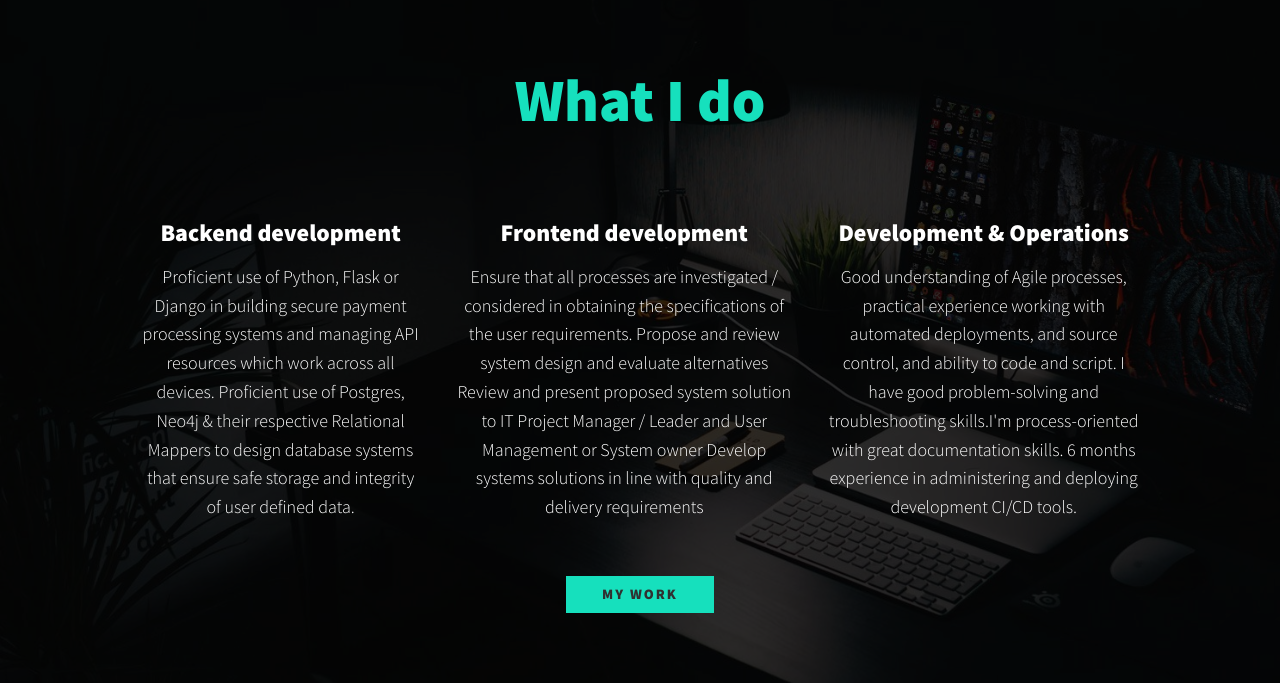
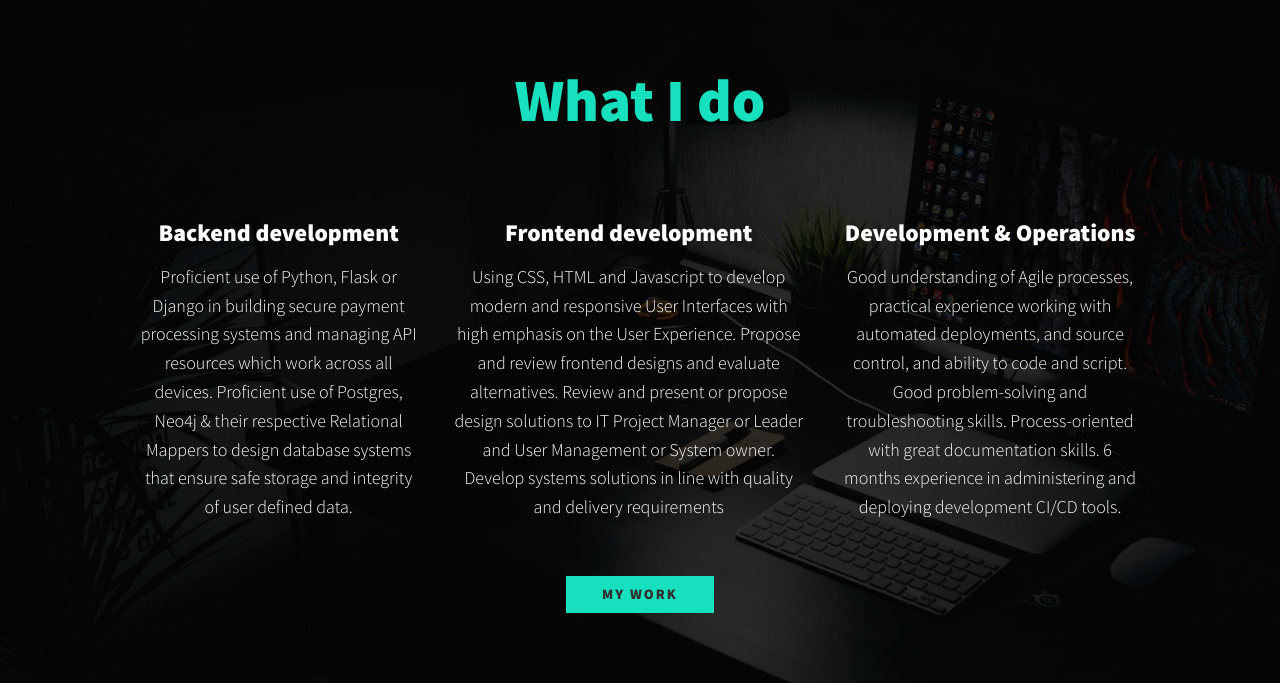
Before and after one commit to owen-eternal/my-portfolio, a Flask app: page /index in a window 1280 px wide; the page is wider, and only the part inside the window is pictured. Shown: the part 585-1268 px from the top of that part. Run offline with Flask 2, Linux system fonts and the light colour scheme; grey boxes are pictures that could not be loaded.

Commit message:
Update portforlio.html

```diff
--- a/templates/portforlio.html
+++ b/templates/portforlio.html
@@ -55,11 +55,11 @@
 
         <div class="service">
             <h3>Frontend development</h3>
-            <p>Ensure that all processes are investigated / considered in
-                obtaining the specifications of the user requirements. Propose
-                and review system design and evaluate alternatives Review
-                and present proposed system solution to IT Project Manager /
-                Leader and User Management or System owner Develop systems
+            <p> Using CSS, HTML and Javascript to develop modern and responsive
+                User Interfaces with high emphasis on the User Experience. Propose
+                and review frontend designs and evaluate alternatives. Review
+                and present or propose design solutions to IT Project Manager or
+                Leader and User Management or System owner. Develop systems
                 solutions in line with quality and delivery requirements </p>
         </div> <!-- services -->
 
@@ -67,8 +67,8 @@
             <h3>Development & Operations </h3>
             <p>Good understanding of Agile processes, practical experience
                 working with automated deployments, and source control, and
-                ability to code and script. I have good problem-solving and
-                troubleshooting skills.I'm process-oriented with great
+                ability to code and script. Good problem-solving and
+                troubleshooting skills. Process-oriented with great
                 documentation skills. 6 months experience in administering and
                 deploying development CI/CD tools.</p>
         </div> <!-- services -->
```
